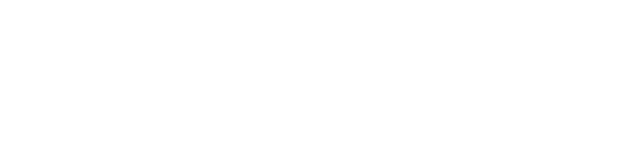
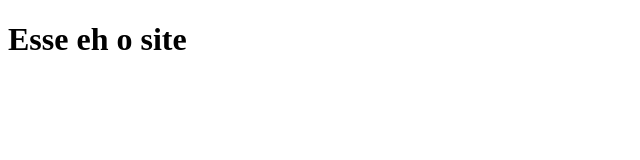
Before and after one commit to julio389/Teste1, a plain HTML site: page index.html in a window 1280 px wide. Shown: the whole page, without its empty margins (0-640 px from the left). Drawn offline with Linux system fonts and the light colour scheme.

Commit message:
to commitando

```diff
--- a/index.html
+++ b/index.html
@@ -5,6 +5,6 @@
 	<title>eu</title>
 </head>
 <body>
-
+	<h1>Esse eh o site</h1>
 </body>
 </html>
```
